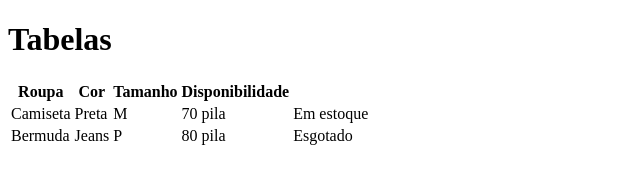
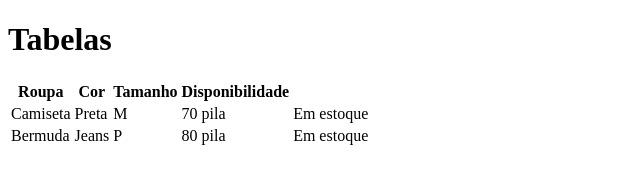
Before and after one commit to jacksonsaraujo/aula-tabela, a plain HTML site: page index.html in a window 1280 px wide. Shown: the full height of the page, 0-640 px from the left. Drawn offline with Linux system fonts and the light colour scheme.

Commit message:
Bermuda Jeans de esgotado alterado para em estoque

```diff
--- a/index.html
+++ b/index.html
@@ -26,7 +26,7 @@
     <td>Jeans</td>
 <td>P</td>
 <td>80 pila</td>
-<td>Esgotado</td></tr>
+<td>Em estoque</td></tr>
 <tr></tr>
 <tr></tr>
 
```
